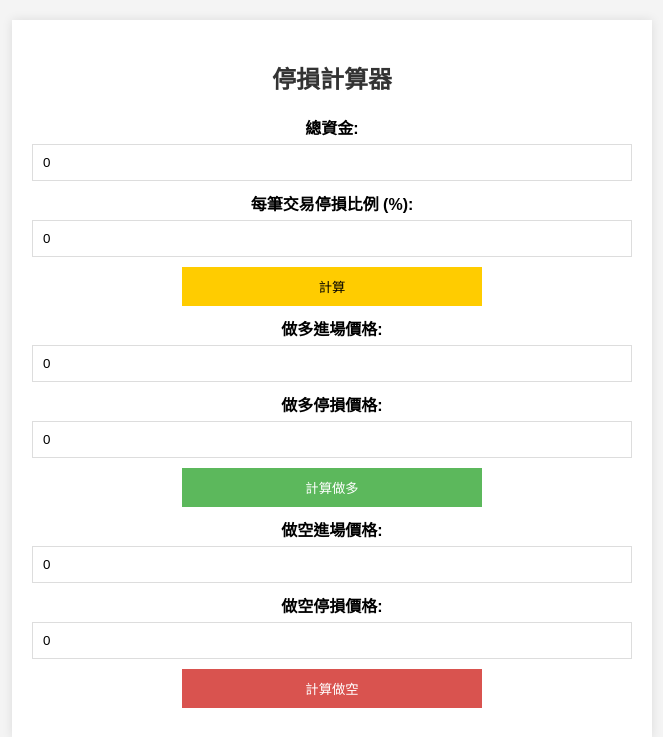
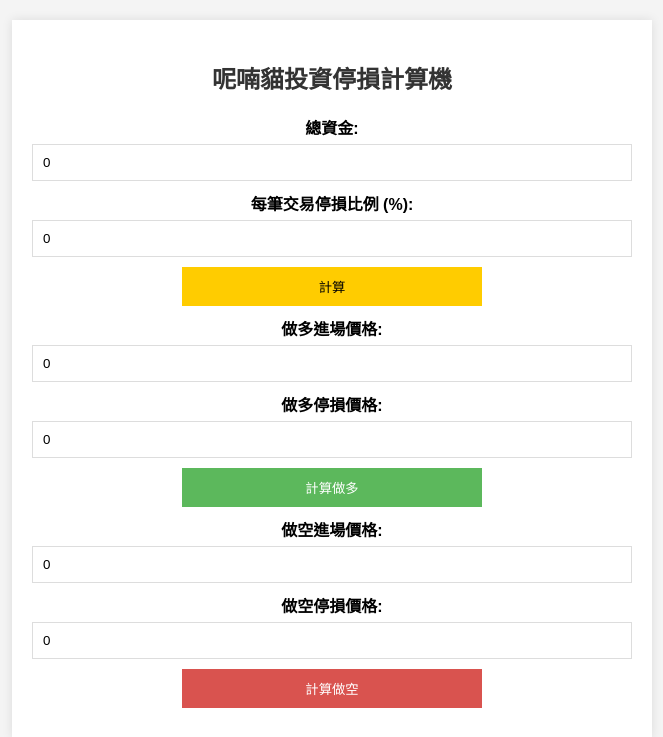
Before and after one commit to murmurcats/STOPLOSS, a Flask app: page / in a window 1280 px wide. Shown: the top 737 px of the page, without its empty margins (308-971 px from the left). Run offline with Flask 3, Linux system fonts and the light colour scheme.

Commit message:
Update index.html

```diff
--- a/templates/index.html
+++ b/templates/index.html
@@ -85,7 +85,7 @@
 </head>
 <body>
     <div class="container">
-        <h2>停損計算器</h2>
+        <h2>呢喃貓投資停損計算機</h2>
         <form method="post">
             <div class="non-input-title">總資金:</div>
             <input type="number" name="total_capital" value="{{ total_capital }}" step="any">
```
